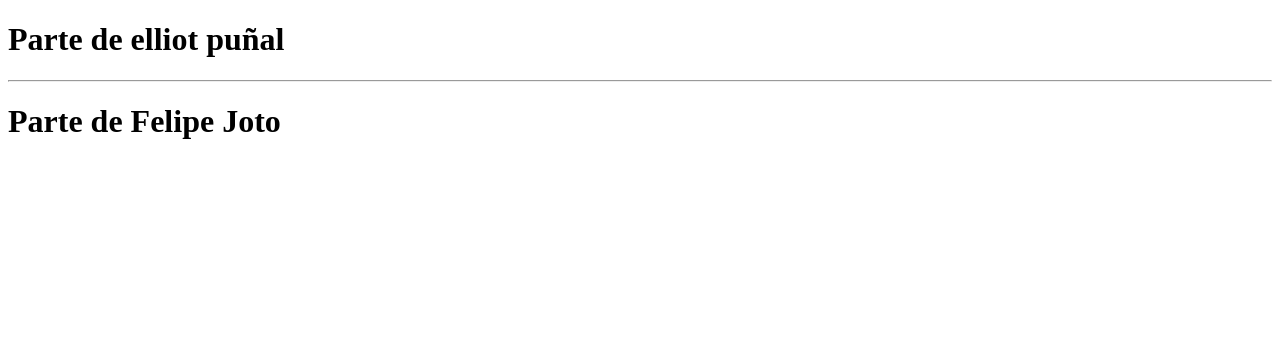
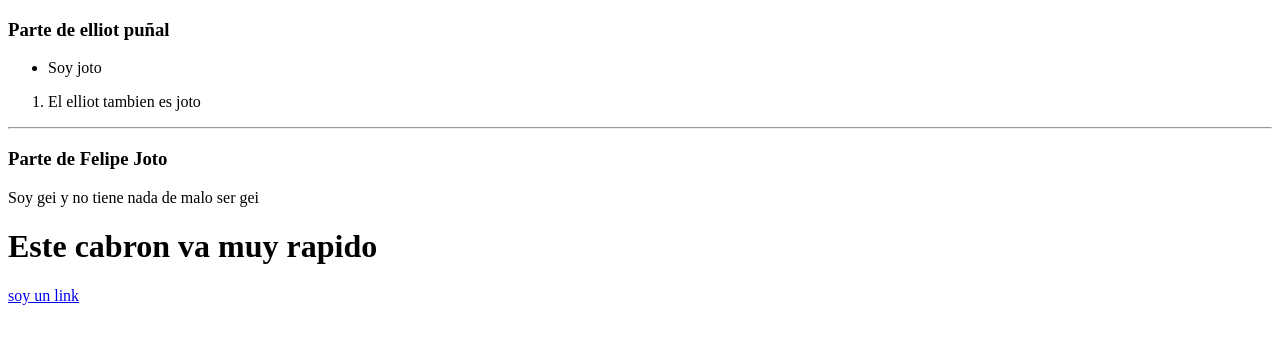
Before and after one commit to Antileek/-curso-compartido, a plain HTML site: page index.html in a window 1280 px wide. Drawn offline with Linux system fonts and the light colour scheme.

Commit message:
Etiquetas basicas y estructura de HTML Clase.2

```diff
--- a/index.html
+++ b/index.html
@@ -11,11 +11,38 @@
     </head>
 
     <body>
-    <h1>Parte de elliot puñal</h1>
+        <header>
+            <nav></nav>
+        </header>
+        <main>
+            <section>
+                <article>
+                    <h1>Parte de elliot puñal</h1>
+                </article>
+            </section>
+            <ul>
+                <li>Soy joto</li>
+            </ul>
+            <ol>
+                <li>El elliot tambien es joto</li>
+            </ol>
+    <hr/>
+            <section>
+                <article>
+                    <h1>Parte de Felipe Joto</h1>
+                </article>
+            </section>
+        </main>
+        <footer>
 
-    <hr/>
+        </footer>
+        <p>Soy gei y no tiene nada de malo ser gei</p>
+        <h1>Este cabron va muy rapido</h1>
+        <a href="#">soy un link</a>
 
-    <h1>Parte de Felipe Joto</h1>
+        <div>
+
+        </div>
     </body>
 
 </html>
```
